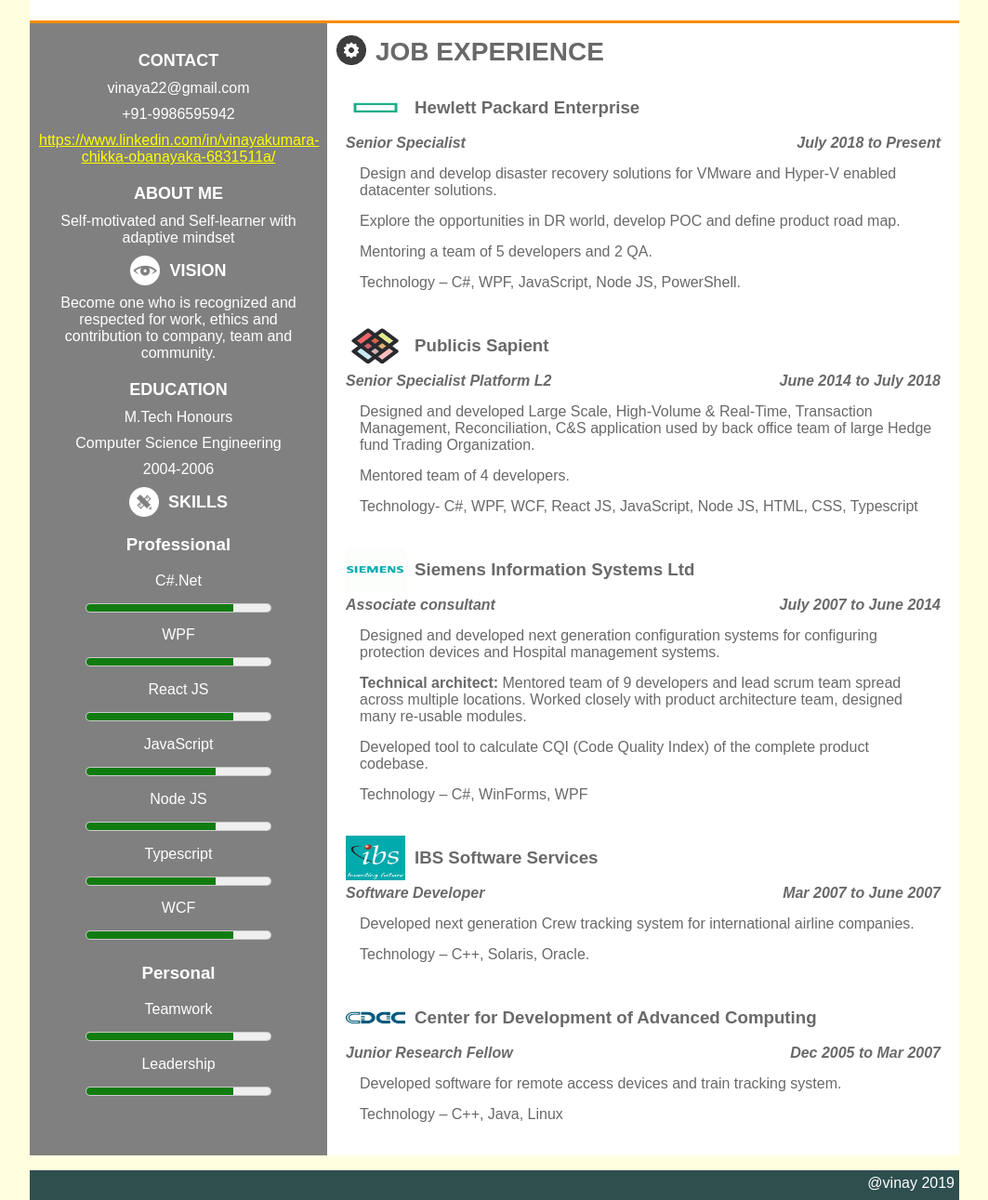
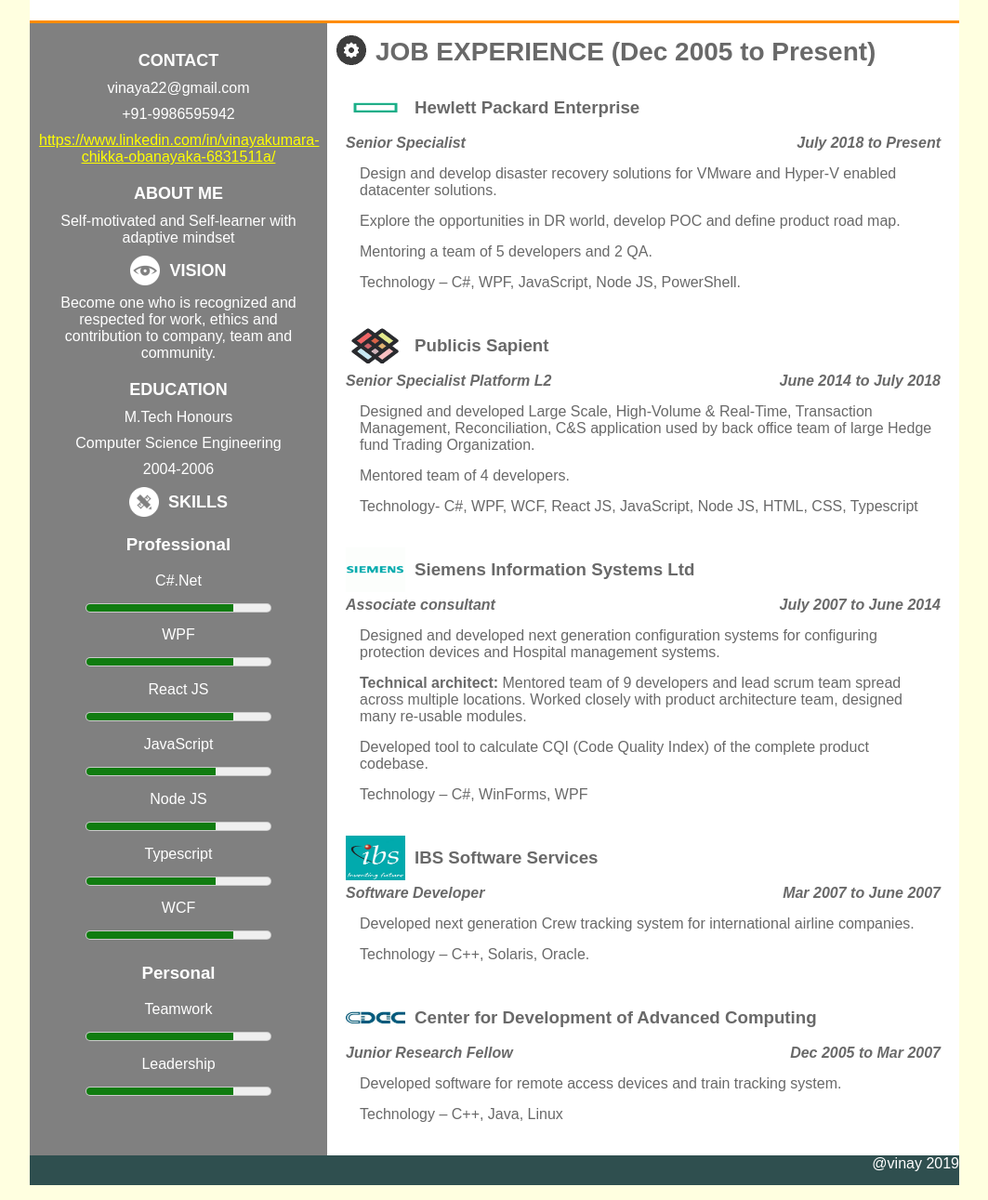
Before and after one commit to vinaya22/vinayonlineresume, a plain HTML site: page index.html in a window 1280 px wide. Shown: the part 159-1450 px from the top of the page at 93% size, without its empty margins (108-1171 px from the left). Drawn offline with Linux system fonts and the light colour scheme.

Commit message:
style changes

```diff
--- a/index.html
+++ b/index.html
@@ -71,7 +71,7 @@
                 <section class="summary-item-projects">
                     <div class="job-experience">
                         <img src="images/job.png"/>
-                        <h2>JOB EXPERIENCE</h2>
+                        <h2>JOB EXPERIENCE (Dec 2005 to Present)</h2>
                     </div>
                         <section class="project-item">
                             <div class="image-projecttitle-container">
--- a/styles/resume.css
+++ b/styles/resume.css
@@ -162,9 +162,11 @@ footer{
     height: 32px;
     background-color: #2F4F4F;
     text-align: end;
+    align-items: center;
 }
 
 footer p{
-    padding: 5px;
     color: white;
+    margin: 0;
+    padding: 0;
 }
```
